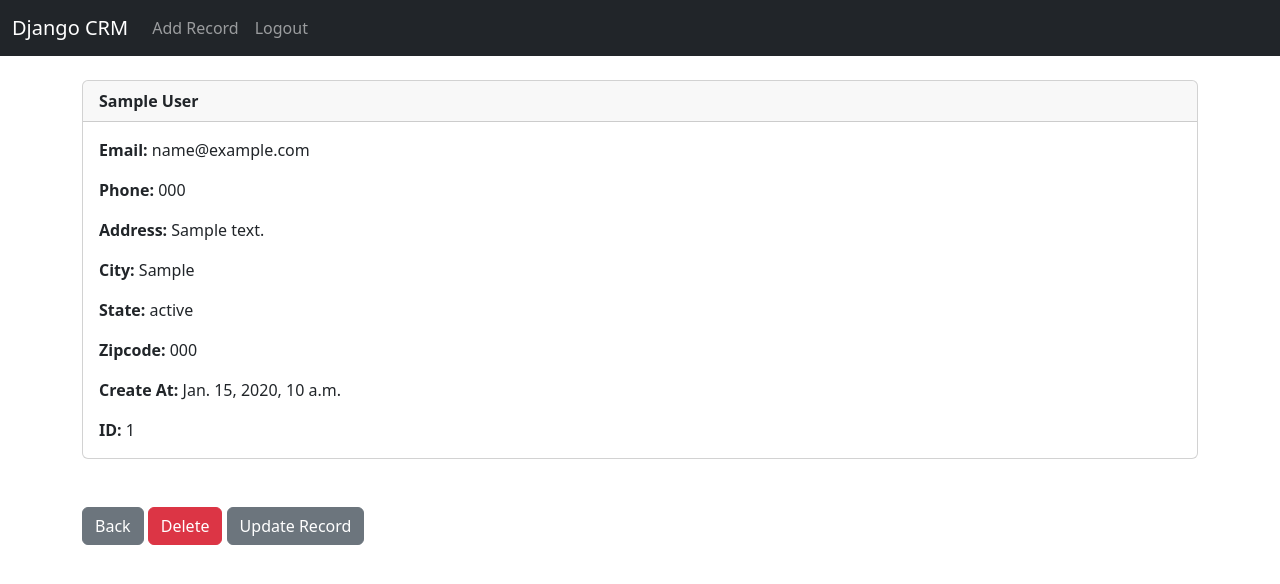
After one commit to jonesong1/Django-CRM, a Django app: page /record/1 in a window 1280 px wide. The commit adds this page. Shown: the top 584 px of the page. Run offline with Django 3.2, Linux system fonts and the light colour scheme; a user stored in the database is signed in; tables that the repository leaves empty hold one stand-in row (values such as "Sample post").

Commit message:
Added CRUD and finalize the app

```diff
--- a/website/templates/navbar.html
+++ b/website/templates/navbar.html
@@ -6,15 +6,13 @@
       </button>
       <div class="collapse navbar-collapse" id="navbarSupportedContent">
         <ul class="navbar-nav me-auto mb-2 mb-lg-0">
-
           {% if user.is_authenticated %}
             <li class="nav-item">
-            <a class="nav-link" href="#">Add Record</a>
+              <a class="nav-link" href="{% url 'add_record' %}">Add Record</a>
             </li>
             <li class="nav-item">
               <a class="nav-link" href="{% url 'logout' %}">Logout</a>
             </li>
-
           {% else %}
             <li class="nav-item">
               <a class="nav-link" href="{% url 'register' %}">Register</a>
@@ -23,10 +21,7 @@
               <a class="nav-link" href="{% url 'home' %}">Login</a>
             </li>
           {% endif %}
-
-
         </ul>
-
       </div>
     </div>
   </nav>
--- /dev/null
+++ b/website/templates/record.html
@@ -0,0 +1,41 @@
+{% extends 'base.html' %}
+{% block content %}
+
+<div class="card">
+  <div class="card-header"><strong>
+    	{{ customer_record.first_name }}
+		{{ customer_record.last_name }}</strong>
+  </div>
+  <div class="card-body">
+    <p class="card-text">
+    <strong>Email: </strong>{{ customer_record.email }}</p>
+
+    <p class="card-text">
+    <strong>Phone: </strong>{{ customer_record.phone }}
+    </p>
+
+    <p class="card-text">
+    <strong>Address: </strong>{{ customer_record.address }}</p>
+
+    <p class="card-text">
+    <strong>City: </strong>{{ customer_record.city }}</p>
+
+    <p class="card-text">
+    <strong>State: </strong>{{ customer_record.state }}</p>
+
+    <p class="card-text">
+    <strong>Zipcode: </strong>{{ customer_record.zipcode }}</p>
+
+    <p class="card-text">
+    <strong>Create At: </strong>{{ customer_record.created_at }}</p>
+
+    <p class="card-text">
+    <strong>ID: </strong>{{ customer_record.id }}</p>
+  </div>
+</div>
+
+<br/><br/>
+<a href="{% url 'home' %}" class="btn btn-secondary">Back</a>
+<a href="{% url 'delete_record' customer_record.id %}" class="btn btn-danger">Delete</a>
+<a href="{% url 'update_record' customer_record.id %}" class="btn btn-secondary">Update Record</a>
+{% endblock %}
--- a/website/urls.py
+++ b/website/urls.py
@@ -6,4 +6,8 @@ urlpatterns = [
     #path('login/', views.login_user, name='login'),
     path('logout/', views.logout_user, name='logout'),
     path('register/', views.register_user, name='register'),
+    path('record/<int:pk>', views.customer_record, name='record'),
+    path('delete_record/<int:pk>', views.delete_record, name='delete_record'),
+    path('add_record/', views.add_record, name='add_record'),
+    path('update_record/<int:pk>', views.update_record, name='update_record'),
 ]
--- a/website/views.py
+++ b/website/views.py
@@ -1,7 +1,7 @@
 from django.shortcuts import redirect, render
 from django.contrib.auth import authenticate, login, logout
 from django.contrib import messages
-from .forms import SignUpForm
+from .forms import SignUpForm, AddRecordForm
 from .models import Record
 
 def home(request):
@@ -43,3 +43,48 @@ def register_user(request):
         form = SignUpForm()
         return render(request, 'register.html', {'form':form})
     return render(request, 'register.html', {'form':form})
+
+def customer_record(request, pk):
+	if request.user.is_authenticated:
+		# Look Up Records
+		customer_record = Record.objects.get(id=pk)
+		return render(request, 'record.html', {'customer_record':customer_record})
+	else:
+		messages.success(request, "You Must Be Logged In To View That Page...")
+		return redirect('home')
+
+def delete_record(request, pk):
+	if request.user.is_authenticated:
+		delete_it = Record.objects.get(id=pk)
+		delete_it.delete()
+		messages.success(request, "Record Deleted Successfully...")
+		return redirect('home')
+	else:
+		messages.success(request, "You Must Be Logged In To Do That...")
+		return redirect('home')
+
+def add_record(request):
+	form = AddRecordForm(request.POST or None)
+	if request.user.is_authenticated:
+		if request.method == "POST":
+			if form.is_valid():
+				add_record = form.save()
+				messages.success(request, "Record Added...")
+				return redirect('home')
+		return render(request, 'add_record.html', {'form':form})
+	else:
+		messages.success(request, "You Must Be Logged In...")
+		return redirect('home')
+
+def update_record(request, pk):
+	if request.user.is_authenticated:
+		current_record = Record.objects.get(id=pk)
+		form = AddRecordForm(request.POST or None, instance=current_record)
+		if form.is_valid():
+			form.save()
+			messages.success(request, "Record Has Been Updated!")
+			return redirect('home')
+		return render(request, 'update_record.html', {'form':form, 'record':current_record})
+	else:
+		messages.success(request, "You Must Be Logged In...")
+		return redirect('home')
```
Also changed, not shown: website/forms.py (+16 -1 lines), website/templates/add_record.html (added, +17 -0 lines), website/templates/home.html (+1 -7 lines), website/templates/update_record.html (added, +18 -0 lines), README.md (added). Lines whose indentation alone changed are shown as unchanged.
